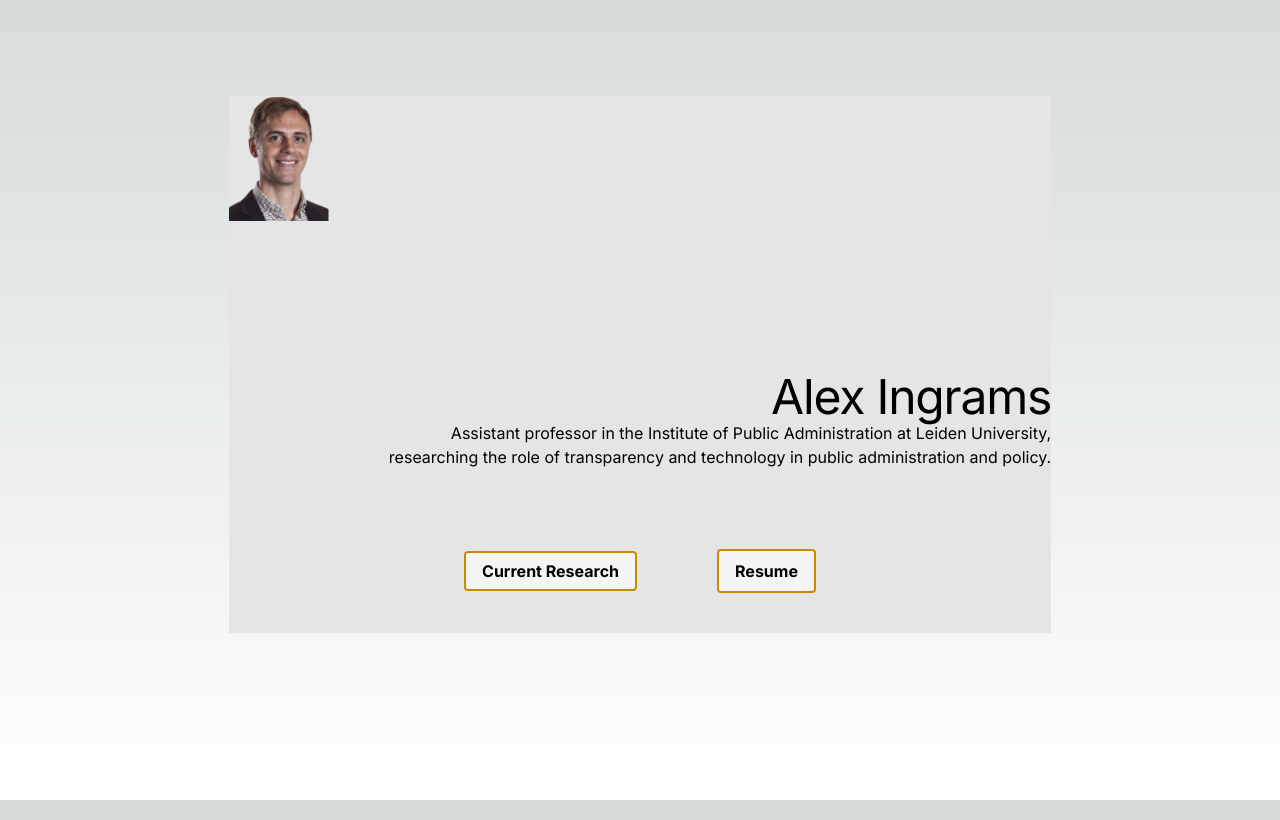
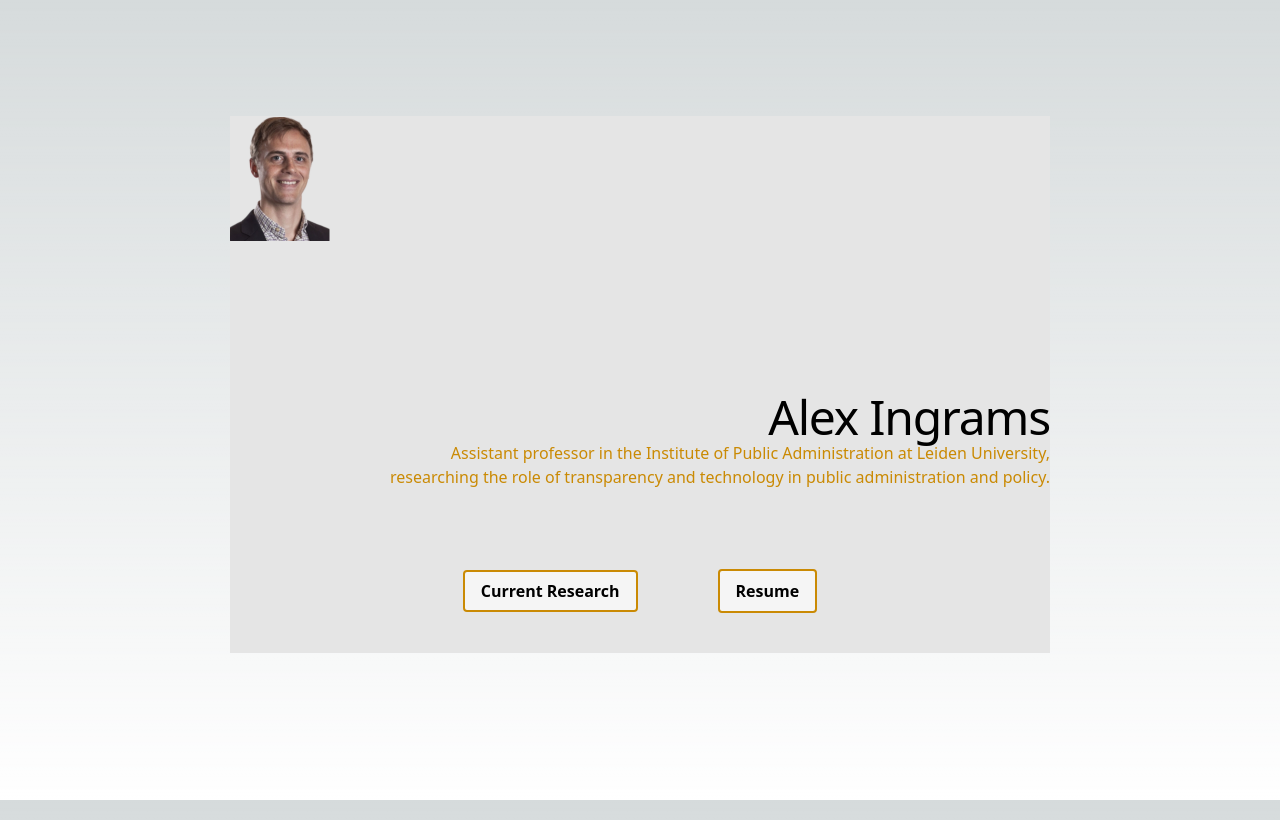
Before and after one commit to VivienIngrams/AlexIngrams, a Next.js app: page / in a window 1280 px wide. Built offline with nearby package versions, Linux system fonts and the light colour scheme.

Commit message:
Adding layout wrapper and styling

```diff
--- a/app/layout.tsx
+++ b/app/layout.tsx
@@ -1,22 +1,54 @@
-import './globals.css'
-import type { Metadata } from 'next'
-import { Inter } from 'next/font/google'
+import "./globals.css";
+import type { Metadata } from "next";
+import { Inter } from "next/font/google";
+import Link from "next/link";
+// import Logo from './alpha-logo.svg'
 
-const inter = Inter({ subsets: ['latin'] })
+const inter = Inter({ subsets: ["latin"] });
 
 export const metadata: Metadata = {
-  title: 'Alex Ingrams',
-  description: 'Assistant professor in the Institute of Public Administration at Leiden University, researching the role of transparency and technology in public administration and policy',
-}
+  title: "Alex Ingrams",
+  description:
+    "Assistant professor in the Institute of Public Administration at Leiden University, researching the role of transparency and technology in public administration and policy",
+};
 
 export default function RootLayout({
   children,
 }: {
-  children: React.ReactNode
+  children: React.ReactNode;
 }) {
   return (
     <html lang="en">
-      <body className={inter.className}>{children}</body>
+      <body className={inter.className}>
+        <div className="flex h-screen flex-col justify-between pt-5 text-yellow-600 sm:pb-10">
+          <header className="flex w-full items-center justify-between">
+            <div>
+              <Link href="/" aria-label='Alex-Homepage'>
+                <div className="flex items-center justify-between">
+                  <div className="mr-3">
+                    {/* <Logo /> */}
+                  </div>
+                </div>
+              </Link>
+            </div>
+            <div className="flex items-center text-base  leading-5">
+              {/* <div className="">
+              {headerNavLinks.map((link) => (
+                <Link
+                  key={link.title}
+                  href={link.href}
+                  className="p-1 font-semibold uppercase text-yellow-600 dark:text-gray-100 sm:p-4 sm:text-xl"
+                >
+                  {link.title}
+                </Link>
+              ))}
+            </div> */}
+            </div>
+          </header>
+          <main>{children}</main>
+          {/* <Footer /> */}
+        </div>
+      </body>
     </html>
-  )
+  );
 }
--- a/tailwind.config.ts
+++ b/tailwind.config.ts
@@ -13,6 +13,10 @@ const config: Config = {
         'gradient-conic':
           'conic-gradient(from 180deg at 50% 50%, var(--tw-gradient-stops))',
       },
+      fontFamily: {
+        playfair: ['Playfair Display Variable', 'sans'],
+        khand: ['Khand', 'sans'],
+      },
     },
   },
   plugins: [],
```
Also changed, not shown: app/globals.css (+23 -0 lines), package.json (+5 -3 lines), 1 other file (tests, documents, lock files or other folders).
